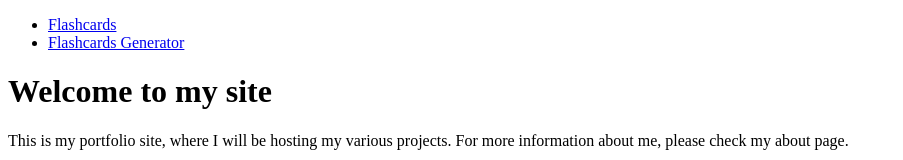
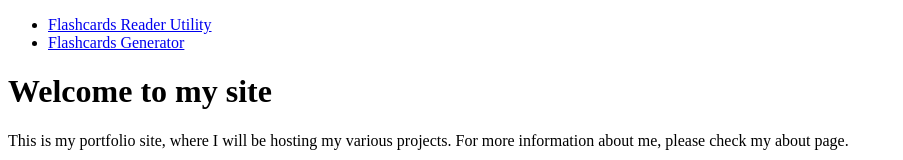
Before and after one commit to deathdogg/deathdogg.github.io, a React (Create React App) app: page /Flashcards in a window 1280 px wide. Shown: the top 160 px of the page, without its empty margins (0-903 px from the left). Built offline with nearby package versions, Linux system fonts and the light colour scheme.

Commit message:
Changed the link text for the Flashcards reader

```diff
--- a/src/App.js
+++ b/src/App.js
@@ -18,7 +18,7 @@ function App() {
         <nav>
           <ul>
             <li>
-              <Link to="/Flashcards">Flashcards</Link>
+              <Link to="/Flashcards">Flashcards Reader Utility</Link>
             </li>
             <li>
               <Link to="/FlashcardsGenerator">Flashcards Generator</Link>
```
